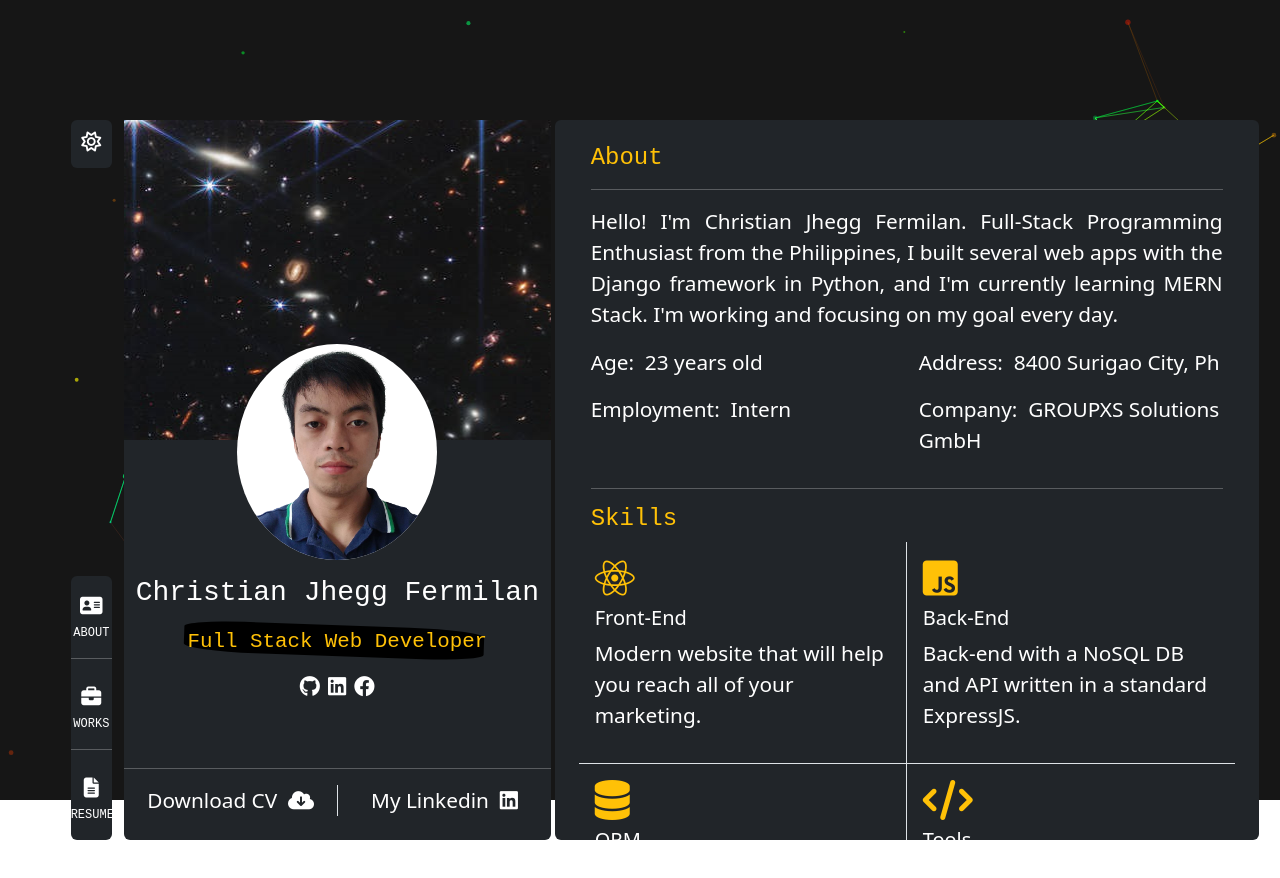
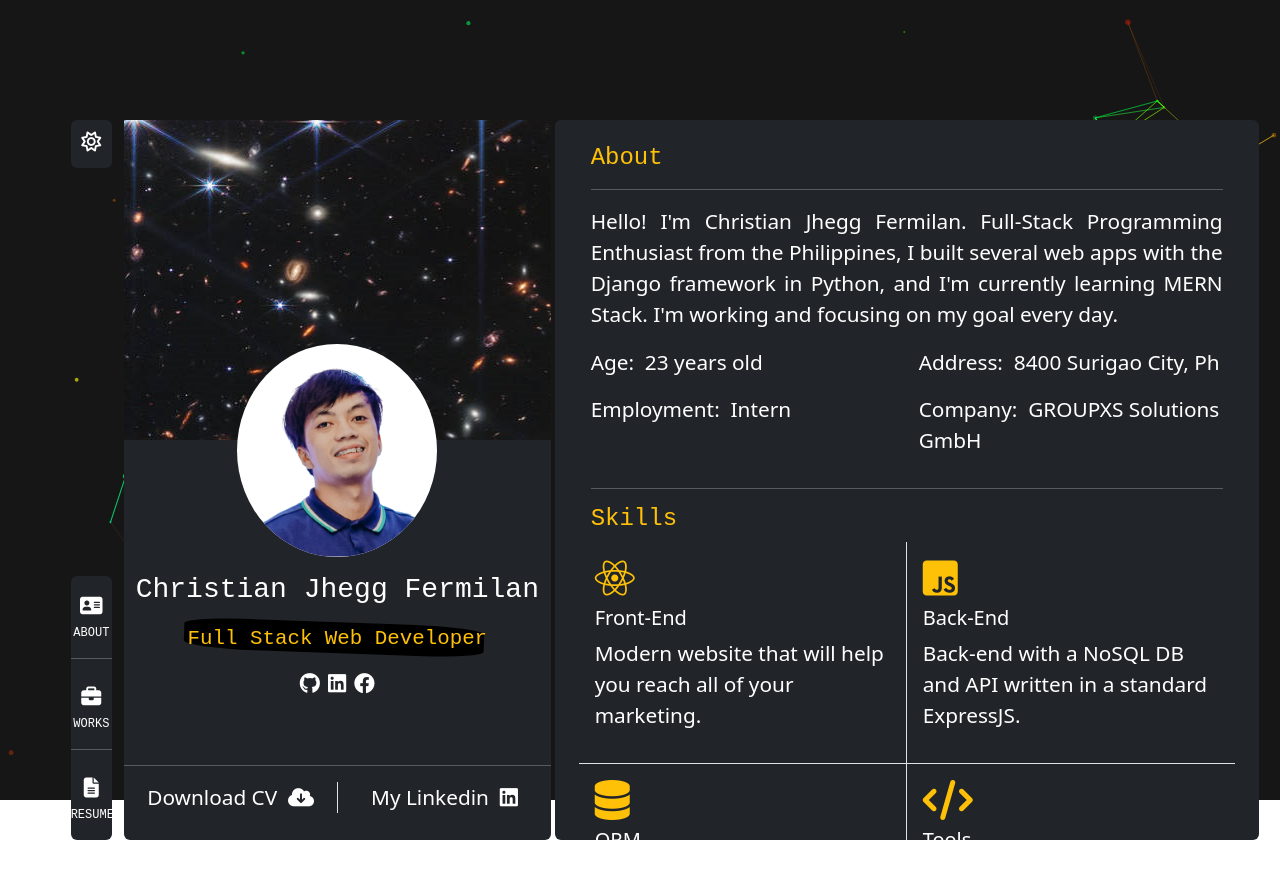
Before and after one commit to Donjheggo/Portfolio, a React (Vite) app: page / in a window 1280 px wide. Shown: the top 878 px of the page. Built offline with nearby package versions, Linux system fonts and the light colour scheme.

Commit message:
changed pic

```diff
--- a/src/components/Me.jsx
+++ b/src/components/Me.jsx
@@ -2,6 +2,7 @@ import React, {useRef} from 'react'
 import { NavLink } from 'react-router-dom'
 import coverPhoto from "/images/coverphoto.jpg"
 import myPhoto from "/images/Me.png"
+import mypic from "/images/mypic.png"
 import HackerText from "./HackerText"
 
 const Me = () => {
@@ -13,7 +14,7 @@ const Me = () => {
           {/* <img src={coverPhoto} className='rounded' width="100%" style={{objectFit: 'contain'}}/> */}
         </div>
         <div className="text-center">
-          <img src={myPhoto} className="my-photo"/>
+          <img src={mypic} className="my-photo"/>
         </div>
         <div className='text-center mt-2'>
           <HackerText text="Christian Jhegg Fermilan" />
```
Also changed, not shown: public/images/mypic.png (added).
